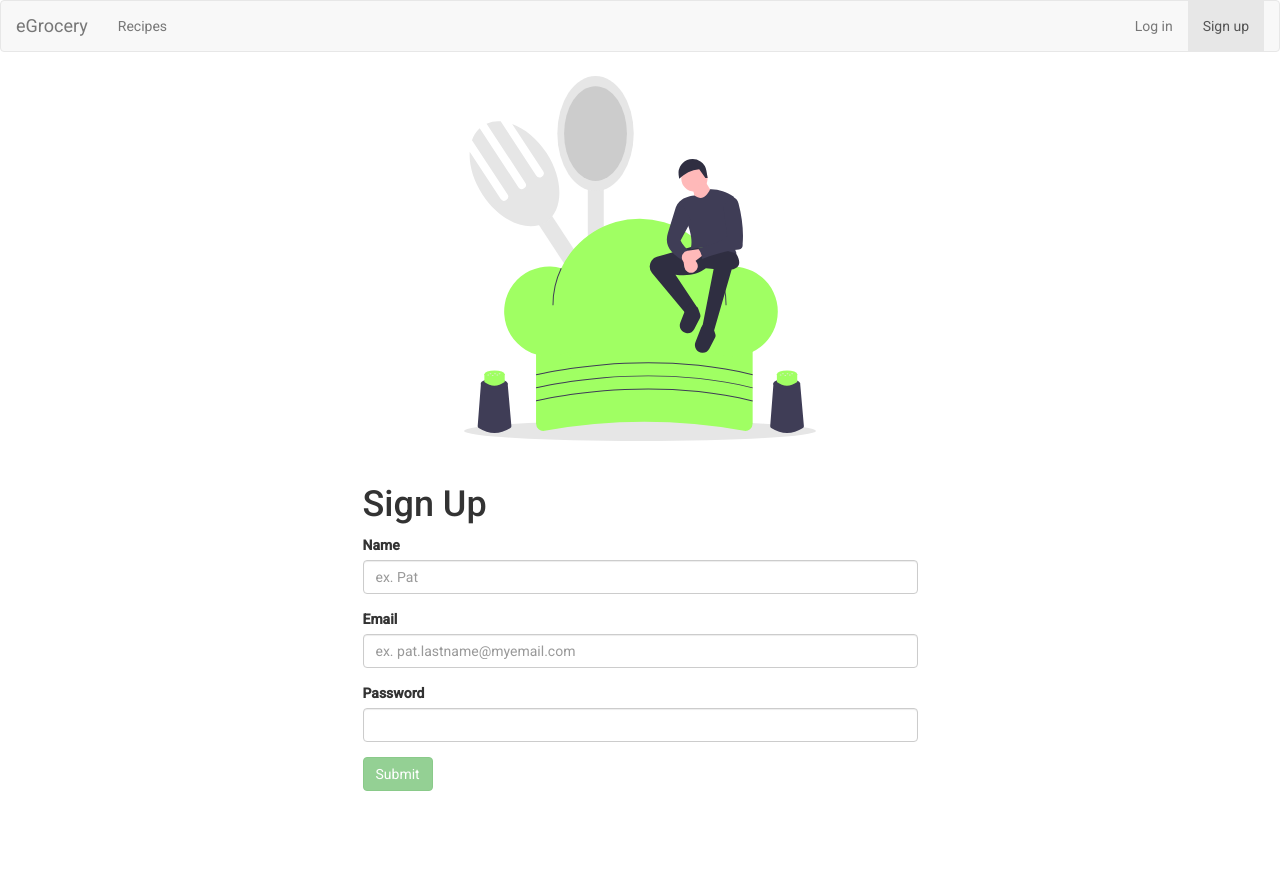
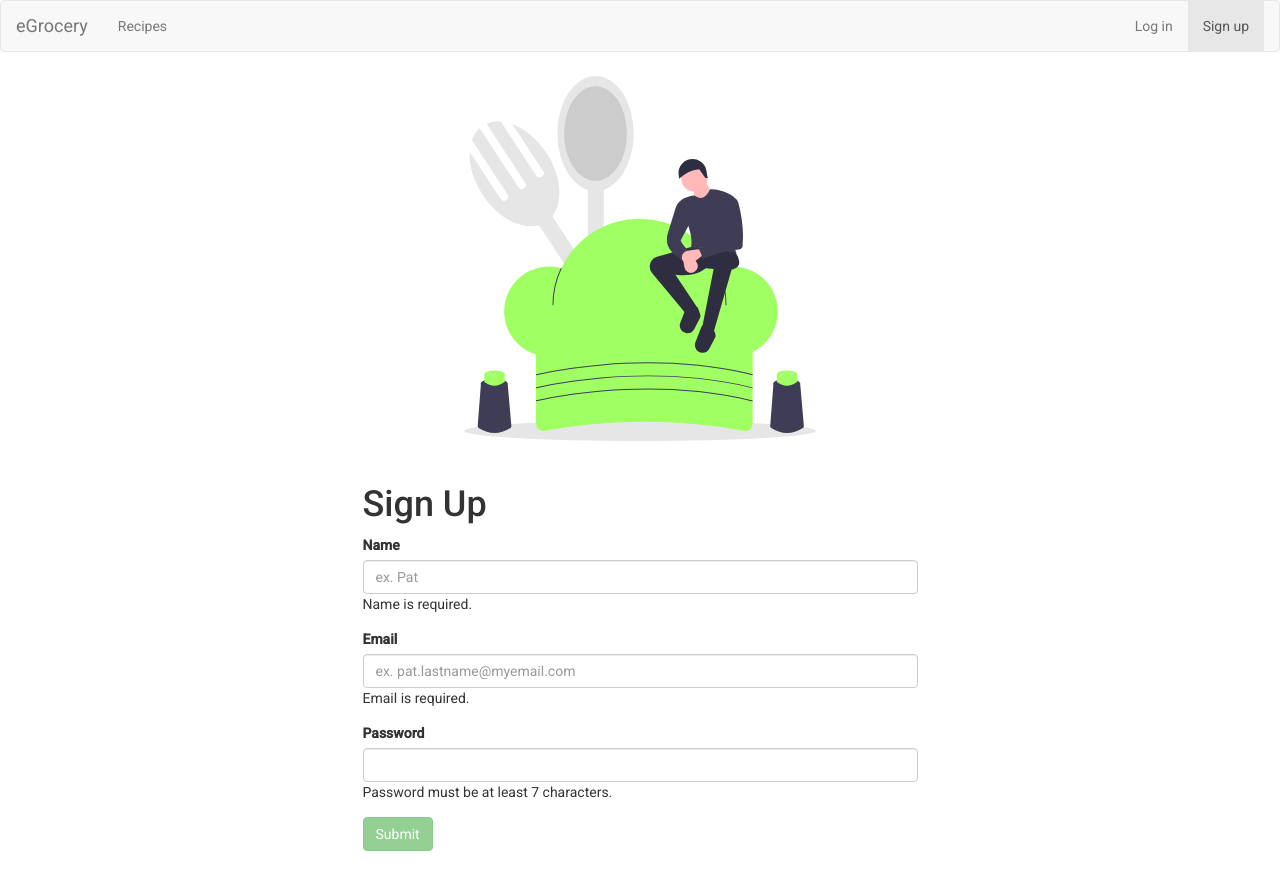
Before and after one commit to dayana-stroshine/eGrocery, an Angular app: page /signup in a window 1280 px wide. Before the commit the page ends 821 px from the top, so only its background shows below. Built offline with nearby package versions, Linux system fonts and the light colour scheme.

Commit message:
fake validation in sign up

```diff
--- a/src/app/signup/signup.component.html
+++ b/src/app/signup/signup.component.html
@@ -12,14 +12,17 @@
             <div class="form-group">
               <label for="name">Name</label>
               <input type="text" class="form-control" placeholder="ex. Pat" formControlName="name">
+              <p> Name is required.</p>
             </div>
             <div class="form-group">
               <label for="email">Email</label>
               <input type="email" class="form-control" placeholder="ex. pat.lastname@myemail.com" formControlName="email">
+              <p> Email is required.</p>
             </div>
             <div class="form-group">
                 <label for="passwordCheck">Password</label>
                 <input type="password" class="form-control" formControlName="password">
+                <p> Password must be at least 7 characters.</p>
               </div>
             <button type="submit" class="btn btn-success" [disabled]="!signupForm.valid">Submit</button>
           </form>
```
